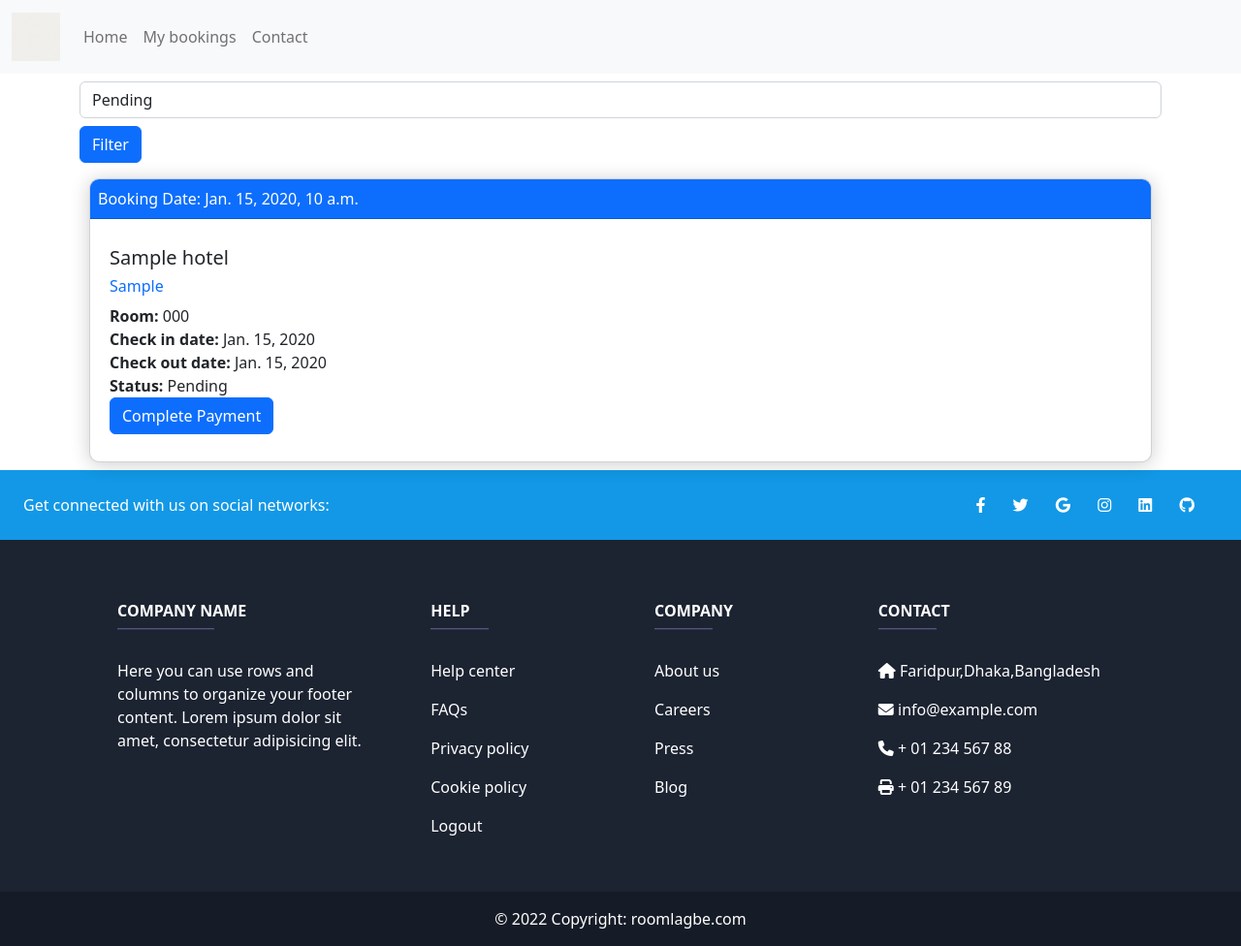
After one commit to Razwanul-Islam/room-lagbe, a Django app: page /mybookings in a window 1280 px wide. The commit adds this page. Shown: the whole page at 97% size. Run offline with Django 3.2, Linux system fonts and the light colour scheme; a user stored in the database is signed in; tables that the repository leaves empty hold one stand-in row (values such as "Sample post"); some libraries are stand-ins or nearby versions.

Commit message:
Adding Booking and payment feature

```diff
--- a/core/models.py
+++ b/core/models.py
@@ -15,7 +15,7 @@ class Hotel(AutoModel):
     location = models.CharField(max_length=300)
     cover_photo = models.ImageField( upload_to="images/")
     tag = models.CharField(max_length=120,default="Bangladesh,3 star")
-    per_night_cost = models.DecimalField( max_digits=5, decimal_places=2,default=0)
+    per_night_cost = models.DecimalField( max_digits=10, decimal_places=2,default=0)
     def __str__(self):
         return str(self.id)+"-"+self.name
 
@@ -43,7 +43,9 @@ class RoomBook(AutoModel):
     check_in_date = models.DateField( auto_now=False, auto_now_add=False)
     check_out_date = models.DateField( auto_now=False, auto_now_add=False)
     status = models.CharField( max_length=50,choices=CHOICES)
-    total_cost = models.DecimalField( max_digits=5, decimal_places=2,default=0)
+    total_cost = models.DecimalField( max_digits=10, decimal_places=2,default=0)
+    stripe_session_id = models.CharField(max_length=255,null=True, blank=True)
+    stripe_checkout_url = models.CharField(max_length=400,null=True, blank=True)
 
 
 # Create your models here.
--- a/core/urls.py
+++ b/core/urls.py
@@ -1,9 +1,13 @@
 from django.urls import path,include
-from .views import *
+from .views import IndexView,FilterHotelView,HotelView,OrderView,HotelAvailabilityView,SuccessPaymentView,CancelPaymentView,UserBooking
 
 urlpatterns = [
     path('',IndexView.as_view(),name="index"),
     path("hotels/filter",FilterHotelView.as_view(),name="hotel_filter"),
     path("hotel/<int:pk>",HotelView.as_view(),name="hotel"),
-    path("hotel/<int:pk>/availability",HotelAvailabilityView.as_view(),name="hotel_availability")
+    path("hotel/<int:pk>/availability",HotelAvailabilityView.as_view(),name="hotel_availability"),
+    path("hotel/book/<int:pk>",OrderView.as_view(),name="hotel_book"),
+    path("mybookings",UserBooking.as_view(),name="user_bookings"),
+    path("payment/success/<int:pk>",SuccessPaymentView.as_view(),name="payment_success"),
+    path("payment/cancel",CancelPaymentView.as_view(),name="payment_cancel")
 ]
--- a/core/views.py
+++ b/core/views.py
@@ -1,9 +1,14 @@
-from django.shortcuts import render, get_object_or_404
+from django.shortcuts import render, get_object_or_404,redirect
+from django.urls import reverse
 from django.views.generic import TemplateView,ListView,View,DeleteView,DetailView
+from django.contrib.auth.mixins import LoginRequiredMixin
 from django.db.models import Q
 from datetime import datetime
 from .models import FeaturedHotel, Hotel, Room, RoomBook
-
+from django.conf import settings
+import stripe
+stripe.api_key = settings.STRIPE_SECRET_KEY
+MY_DOMAIN = "http://localhost:8000"
 class IndexView(TemplateView):
     template_name = 'index.html'
     def get_context_data(self, **kwargs):
@@ -33,9 +38,83 @@ class HotelAvailabilityView(View):
     template_name = "hotel_availability.html"
     def post(self,request,*args, **kwargs):
         context = {}
+        date_format = "%Y-%m-%d"
+        delta = datetime.strptime(request.POST.get("check_out_date"),date_format) - datetime.strptime(request.POST.get("check_in_date"),date_format)
         context["hotel"] = get_object_or_404(Hotel,id=kwargs.get("pk"))
         context["rooms"] = Room.objects.filter(Q(hotel=kwargs.get("pk"))&(Q(is_booked=False)| (Q(roombook__check_in_date__gt=request.POST.get("check_in_date")) & Q(roombook__check_in_date__gt=request.POST.get("check_out_date")) & Q(is_booked=True)) | (Q(roombook__check_out_date__lt=request.POST.get("check_in_date")) & Q(roombook__check_out_date__lt=request.POST.get("check_out_date"))  & Q(is_booked=True)))).distinct()
         context["check_in_date"] = request.POST.get("check_in_date")
         context["check_out_date"] = request.POST.get("check_out_date")
+        context["total_cost"] = delta.days*context.get("hotel").per_night_cost
         return render(request,self.template_name,context)
-# Create your views here.
+
+# Hotel order
+class OrderView(LoginRequiredMixin,View):
+    login_url = '/accounts/login'
+    redirect_field_name = "redirect_to"
+    def post(self,request,*args,**kwargs):
+        hotel = get_object_or_404(Hotel,id=kwargs.get("pk"))
+        date_format = "%Y-%m-%d"
+        delta = datetime.strptime(request.POST.get("check_out_date"),date_format) - datetime.strptime(request.POST.get("check_in_date"),date_format)
+        room = get_object_or_404(Room,id=int(request.POST.get("room")))
+        order = RoomBook.objects.create(
+            room = room,
+            user = request.user,
+            check_in_date = request.POST.get("check_in_date"),
+            check_out_date = request.POST.get("check_out_date"),
+            status="pending",
+            total_cost = float(hotel.per_night_cost*delta.days)
+        )
+        checkout_session = stripe.checkout.Session.create(
+                line_items=[
+                    {
+                        'name': hotel.name,
+                        # convert dollar to cents
+                        'amount': int(100*hotel.per_night_cost),
+                        'currency': 'usd',
+                        'quantity': delta.days
+                    }
+                ],
+                payment_method_types=['card'],
+                mode='payment',
+                success_url=MY_DOMAIN + '/payment/success/'+str(order.id),
+                cancel_url=MY_DOMAIN + '/payment/cancel',
+            )
+        order.stripe_session_id = checkout_session.id
+        order.stripe_checkout_url = checkout_session.url
+        order.save()
+        return redirect(checkout_session.url, code=303)
+# On successful payment
+class SuccessPaymentView(LoginRequiredMixin,View):
+    login_url = '/accounts/login'
+    redirect_field_name = "redirect_to"
+    template = 'single_text.html'
+    def get(self,request,**kwargs):
+        id = kwargs.get("pk")
+        order = get_object_or_404(RoomBook,id = id,user=request.user)
+        session = stripe.checkout.Session.retrieve(order.stripe_session_id)
+        if session.payment_status == 'paid':
+            order.status = 'booked'
+            order.save()
+            return render(request,self.template,{"text":"Your payment is successful ."})
+
+        else:
+            return render(request,self.template,{"text":"Your payment is not completed"})
+
+class CancelPaymentView(LoginRequiredMixin,View):
+    login_url = '/accounts/login'
+    redirect_field_name = "redirect_to"
+    template = 'single_text.html'
+    def get(self,request,**kwargs):
+        return render(request,self.template,{"text":"You cancelled the payment"})
+
+class UserBooking(LoginRequiredMixin,ListView):
+    login_url = '/accounts/login'
+    redirect_field_name = "redirect_to"
+    model = RoomBook
+    template_name = "bookings.html"
+    context_object_name = "orders"
+    def get_queryset(self):
+        status = ""
+        if self.request.GET.get("status"):
+            status = self.request.GET.get("status")
+        return RoomBook.objects.filter(user=self.request.user,status__icontains=status)
--- a/requirements.txt
+++ b/requirements.txt
@@ -23,12 +23,14 @@ Pillow==9.3.0
 prompt-toolkit==3.0.32
 pycparser==2.21
 PyJWT==2.6.0
+python-dotenv==0.21.0
 python3-openid==3.2.0
 pytz==2022.6
 requests==2.28.1
 requests-oauthlib==1.3.1
 six==1.16.0
 sqlparse==0.4.3
+stripe==5.0.0
 urllib3==1.26.12
 vine==5.0.0
 wcwidth==0.2.5
--- a/templates/base.html
+++ b/templates/base.html
@@ -27,10 +27,12 @@
                   <li class="nav-item">
                     <a class="nav-link" href="/">Home</a>
                   </li>
+                 {% if user.is_authenticated %}
+                 <li class="nav-item">
+                  <a class="nav-link" href=" {% url 'user_bookings' %} ">My bookings</a>
+                </li>
+                 {% endif %}
 
-                  <li class="nav-item">
-                    <a class="nav-link" href="#">My bookings</a>
-                  </li>
                   <li class="nav-item">
                     <a class="nav-link" href="#">Contact</a>
                   </li>
--- /dev/null
+++ b/templates/bookings.html
@@ -0,0 +1,52 @@
+{% extends "base.html" %}
+{% block content %}
+    <div class="container">
+        <div class="my-2">
+            <form class="form-inline" method="get">
+                {% csrf_token %}
+                <div class="form-group mb-2">
+                    <label for="staticEmail2" class="sr-only">Status</label>
+                    <select name="status" class="form-control" id="">
+                        <option value="pending">Pending</option>
+                        <option value="booked">Booked</option>
+                        <option value="checked_in">Checked In</option>
+                        <option value="checked_out">Checked Out</option>
+                        <option value="cancelled">Cancelled</option>
+                    </select>
+                </div>
+                <button type="submit" class="btn btn-primary mb-2">Filter</button>
+              </form>
+        </div>
+        <div class="my-2 text-center">
+            {% if orders.count == 0 %}
+              <h4> Sorry, You don't have any booking yet!</h4>
+            {% endif %}
+        </div>
+        {% for order in orders %}
+        <div class="card my-2" style="width:auto;display:block">
+            <div class="card-header p-2
+            {% if order.status == 'booked' or order.status == 'checked_in'%}
+                bg-success
+            {% elif order.status == 'cancelled' %}
+                bg-danger
+            {% else %}
+                bg-primary
+            {% endif %}
+            text-white">
+            Booking Date: {{order.created_at}}
+            </div>
+            <div class="card-body">
+              <h5 class="card-title">{{order.room.hotel.name}}</h5>
+              <h6 class="text-primary">{{order.room.hotel.location}}</h6>
+              <div><b>Room: </b>{{order.room.room_number}}</div>
+              <div><b>Check in date: </b>{{order.check_in_date}}</div>
+              <div><b>Check out date: </b>{{order.check_out_date}}</div>
+              <div><b>Status: </b>{{order.status|capfirst}}</div>
+            {% if order.status == 'pending' %}
+            <a href="{{ order.stripe_checkout_url }}" class="btn btn-primary">Complete Payment</a>
+            {% endif %}
+            </div>
+          </div>
+        {% endfor %}
+    </div>
+{% endblock content %}
--- a/templates/single_hotel.html
+++ b/templates/single_hotel.html
@@ -28,7 +28,7 @@
                         </div>
                         <div class="mb-3">
                             <label for="" class="form-label">Check-out Date</label>
-                            <input type="date" name="check_in_date" id="" class="form-control" placeholder="" aria-describedby="helpId">
+                            <input type="date" name="check_out_date" id="" class="form-control" placeholder="" aria-describedby="helpId">
                             <small id="helpId" class="text-muted">Enter your check-out date</small>
                           </div>
                         <div class="mb-3">
```
Also changed, not shown: room_lagbe/settings.py (+7 -3 lines), templates/hotel_availability.html (+6 -4 lines), templates/single_text.html (added, +8 -0 lines), core/migrations/0007_auto_20221213_1056.py (added), core/migrations/0008_auto_20221215_1529.py (added), 1 other file.
